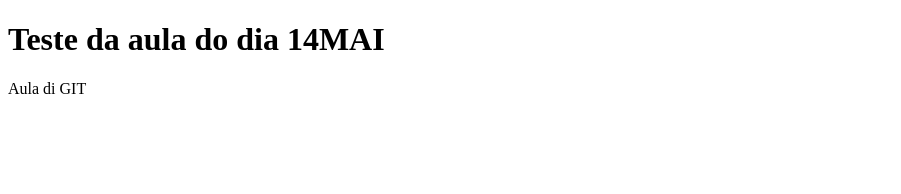
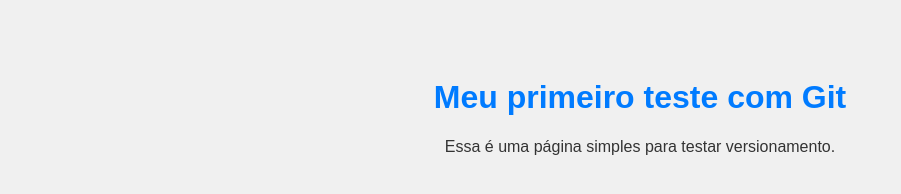
Before and after one commit to bmgroppo/aula14mai, a plain HTML site: page index.html in a window 1280 px wide. Shown: the whole page, without its empty margins (0-901 px from the left). Drawn offline with Linux system fonts and the light colour scheme.

Commit message:
acrescentei .css

```diff
--- a/index.html
+++ b/index.html
@@ -1,12 +1,13 @@
 <!DOCTYPE html>
-<html lang="en">
+<html lang="pt-br">
 <head>
-    <meta charset="UTF-8">
-    <meta name="viewport" content="width=device-width, initial-scale=1.0">
-    <title>Document</title>
+  <meta charset="UTF-8">
+  <meta name="viewport" content="width=device-width, initial-scale=1.0">
+  <title>Teste Git</title>
+  <link rel="stylesheet" href="style.css">
 </head>
 <body>
-    <h1>Teste da aula do dia 14MAI</h1>
-    <p>Aula di GIT</p>
+  <h1>Meu primeiro teste com Git</h1>
+  <p>Essa é uma página simples para testar versionamento.</p>
 </body>
 </html>
--- /dev/null
+++ b/style.css
@@ -0,0 +1,14 @@
+body {
+  font-family: Arial, sans-serif;
+  background-color: #f0f0f0;
+  text-align: center;
+  padding: 50px;
+}
+
+h1 {
+  color: #007bff;
+}
+
+p {
+  color: #333;
+}
```
